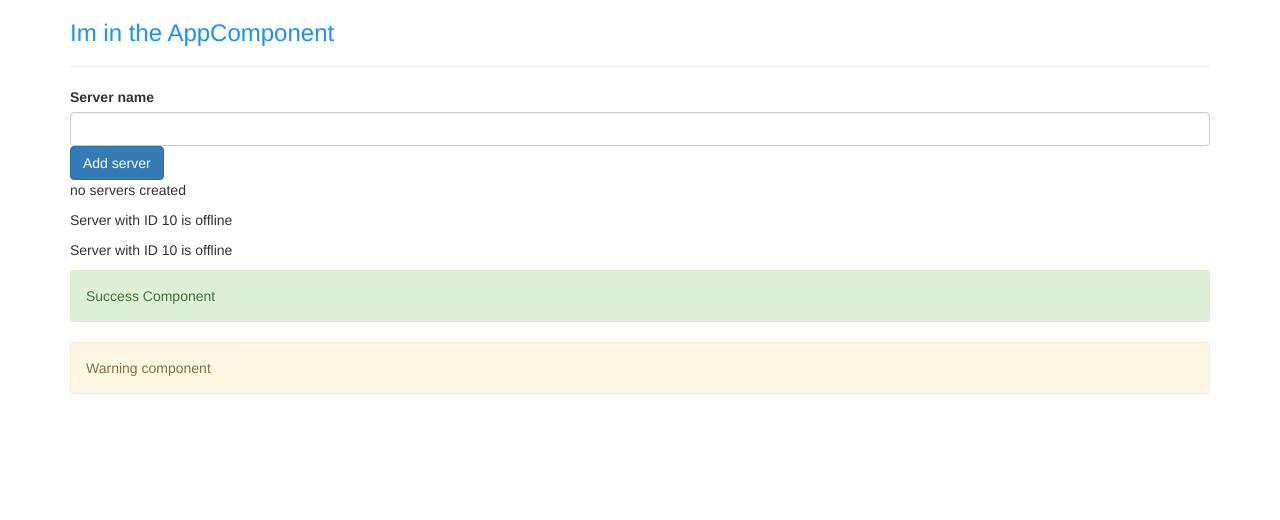
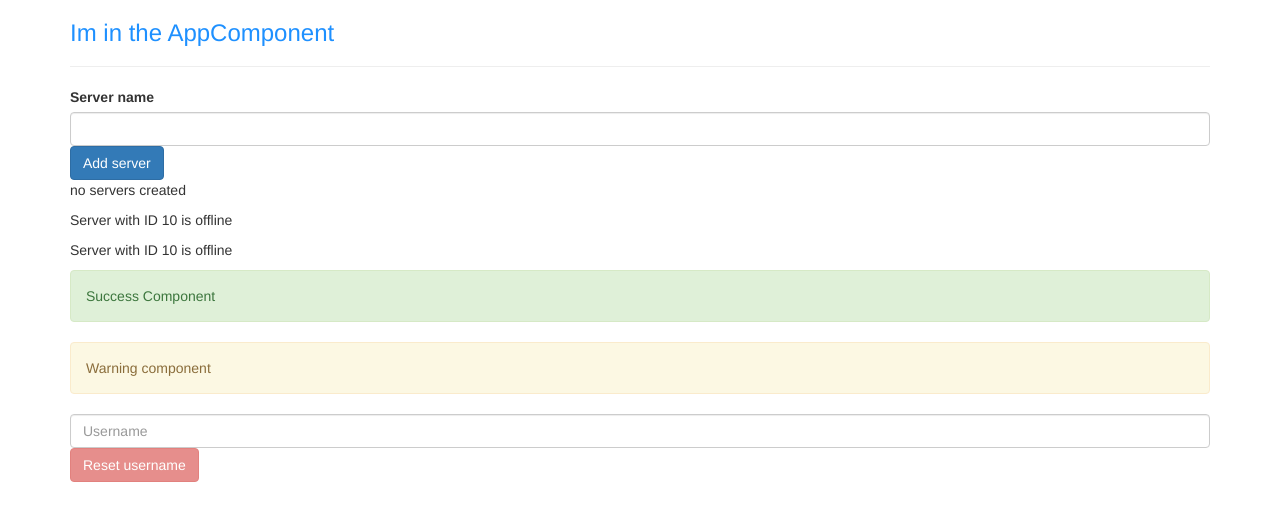
Before and after one commit to mcrisostomo9/first-angular-app, an Angular app: page / in a window 1280 px wide. Shown: the top 520 px of the page. Built offline with nearby package versions, Linux system fonts and the light colour scheme.

Commit message:
completed assignment 2

```diff
--- /dev/null
+++ b/src/app/add-username/add-username.component.html
@@ -0,0 +1,3 @@
+<input type="text" class="form-control" [(ngModel)]="userName" placeholder="Username">
+<div>{{ userName }}</div>
+<button class="btn btn-danger" [disabled]="!userName" (click)="onResetUserName()">Reset username</button>
--- /dev/null
+++ b/src/app/add-username/add-username.component.ts
@@ -0,0 +1,20 @@
+import { Component, OnInit } from '@angular/core';
+
+@Component({
+  selector: 'app-add-username',
+  templateUrl: './add-username.component.html',
+  styleUrls: ['./add-username.component.css']
+})
+export class AddUsernameComponent implements OnInit {
+  userName = '';
+
+  constructor() { }
+
+  ngOnInit() {
+  }
+
+  onResetUserName(){
+    this.userName = '';
+  }
+
+}
--- a/src/app/app.component.html
+++ b/src/app/app.component.html
@@ -6,6 +6,7 @@
       <app-servers></app-servers>
       <app-success-alert></app-success-alert>
       <app-warning-alert></app-warning-alert>
+      <app-add-username></app-add-username>
     </div>
   </div>
 </div>
--- a/src/app/app.module.ts
+++ b/src/app/app.module.ts
@@ -7,7 +7,8 @@ import { AppComponent } from './app.component';
 import { ServerComponent } from './server/server.component';
 import { ServersComponent } from './servers/servers.component';
 import { WarningAlertComponent } from './warning-alert/warning-alert.component';
-import { SuccessAlertComponent } from './success-alert/success-alert.component'
+import { SuccessAlertComponent } from './success-alert/success-alert.component';
+import { AddUsernameComponent } from './add-username/add-username.component'
 
 @NgModule({
   declarations: [
@@ -15,7 +16,8 @@ import { SuccessAlertComponent } from './success-alert/success-alert.component'
     ServerComponent,
     ServersComponent,
     WarningAlertComponent,
-    SuccessAlertComponent
+    SuccessAlertComponent,
+    AddUsernameComponent
   ],
   imports: [
     BrowserModule,
```
Also changed, not shown: src/app/add-username/add-username.component.css (added), 1 other file (tests, documents, lock files or other folders).
